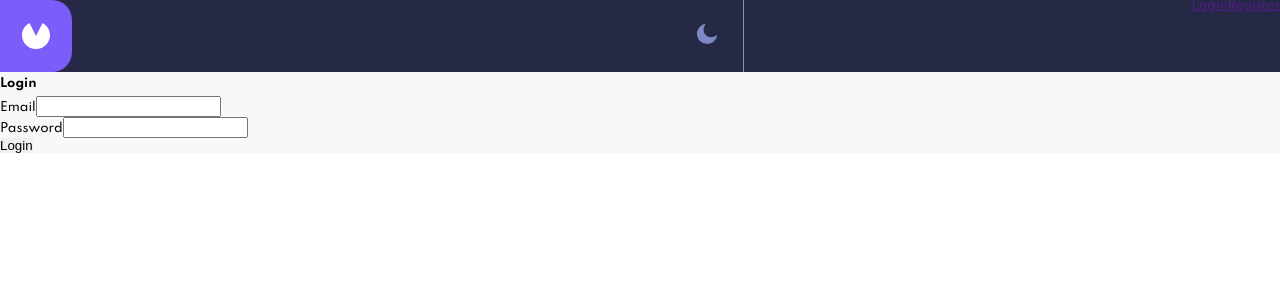
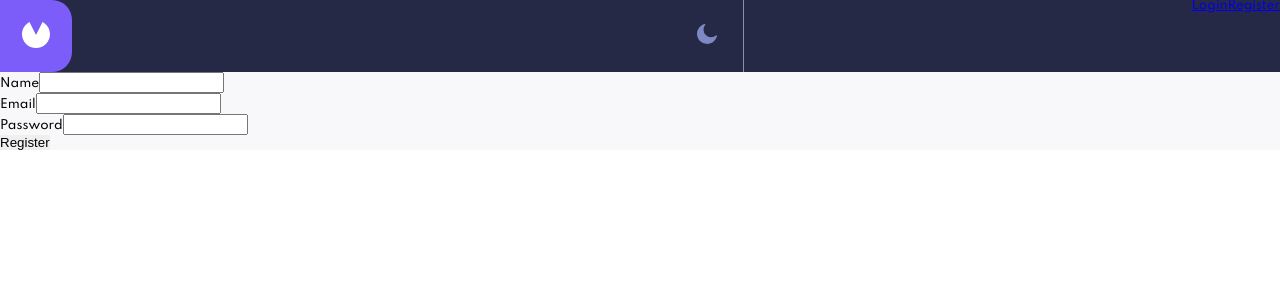
Before and after one commit to ormus395/invoicee, a React (Create React App) app in the folder client/: page /register in a window 1280 px wide. Shown: the top 300 px of the page. Built offline with nearby package versions, Linux system fonts and the light colour scheme.

Commit message:
Added redirect after login

```diff
--- a/client/package.json
+++ b/client/package.json
@@ -9,6 +9,7 @@
     "@testing-library/user-event": "^12.8.3",
     "react": "^17.0.1",
     "react-dom": "^17.0.1",
+    "react-router-dom": "^5.2.0",
     "react-scripts": "4.0.3",
     "web-vitals": "^1.1.1"
   },
--- a/client/src/App.js
+++ b/client/src/App.js
@@ -1,9 +1,22 @@
 import { useEffect, useState } from "react";
+import {
+  BrowserRouter as Router,
+  Switch,
+  Route,
+  Redirect,
+  useHistory,
+  useLocation,
+} from "react-router-dom";
 
+// service imports
 import authService from "./services/auth";
+import userService from "./services/user";
 
+// component and view imports
 import NavBar from "./components/NavBar";
 import LoginForm from "./components/LoginForm";
+import RegisterForm from "./components/RegisterForm";
+import Landing from "./views/Landing";
 import Dashboard from "./views/Dashboard";
 
 function App() {
@@ -28,6 +41,9 @@ function App() {
       localStorage.setItem("user", JSON.stringify(loggedUser));
 
       setUser(loggedUser);
+
+      // this is probably not ok. should find react router way to redirect
+      window.location = "/dashboard";
     } catch (err) {
       console.log(err);
     }
@@ -43,11 +59,58 @@ function App() {
 
     setUser(null);
   };
+
+  const handleRegister = async (newUser) => {
+    console.log("register user");
+
+    try {
+      const registeredUser = await userService.register(newUser);
+
+      console.log(registeredUser);
+    } catch (err) {
+      console.log(err);
+    }
+  };
   return (
-    <div className="App">
-      <NavBar user={user} handleLogout={handleLogout} />
-      {user ? <Dashboard /> : <LoginForm handleLogin={handleLogin} />}
-    </div>
+    <Router>
+      <div className="App">
+        <NavBar user={user} handleLogout={handleLogout} />
+        <Switch>
+          <PrivateRoute path="/profile">
+            <h1>Profile</h1>
+          </PrivateRoute>
+          <PrivateRoute path="/dashboard">
+            <Dashboard user={user} />
+          </PrivateRoute>
+          <Route path="/login">
+            <LoginForm handleLogin={handleLogin} />
+          </Route>
+          <Route path="/register">
+            <RegisterForm handleRegister={handleRegister} />
+          </Route>
+          <Route path="/">
+            <Landing />
+          </Route>
+        </Switch>
+      </div>
+    </Router>
+  );
+}
+
+function PrivateRoute({ children, ...rest }) {
+  let auth = authService.getUser();
+
+  return (
+    <Route
+      {...rest}
+      render={({ location }) =>
+        auth ? (
+          children
+        ) : (
+          <Redirect to={{ pathname: "/login", state: { from: location } }} />
+        )
+      }
+    />
   );
 }
 
--- a/client/src/components/NavBar/index.js
+++ b/client/src/components/NavBar/index.js
@@ -3,6 +3,7 @@ import logo from "../../assets/logo.svg";
 import moon from "../../assets/icon-moon.svg";
 import avatar from "../../assets/image-avatar.jpg";
 
+import { Link } from "react-router-dom";
 import Dropdown from "../Dropdown";
 
 const NavBar = (props) => {
@@ -15,7 +16,9 @@ const NavBar = (props) => {
   return (
     <nav className="navbar">
       <div className="logo">
-        <img src={logo} alt="Logo" />
+        <Link to="/">
+          <img src={logo} alt="Logo" />
+        </Link>
       </div>
       <div className="theme-toggle">
         <img src={moon} alt="" />
@@ -30,17 +33,15 @@ const NavBar = (props) => {
               closed: true,
             }}
           >
-            <a href="#">Your Invoices</a>
-            <a href="#">Profile</a>
-            <a href="#" onClick={(e) => handleLogout(e)}>
-              Logout
-            </a>
+            <Link to="/dashboard">Invoices</Link>
+            <Link to="/profile">Profile</Link>
+            <button onClick={(e) => handleLogout(e)}>Logout</button>
           </Dropdown>
         </div>
       ) : (
         <div>
-          <a href="">Login</a>
-          <a href="">Register</a>
+          <Link to="/login">Login</Link>
+          <Link to="/register">Register</Link>
         </div>
       )}
     </nav>
--- /dev/null
+++ b/client/src/components/RegisterForm/index.js
@@ -0,0 +1,56 @@
+import { useState } from "react";
+
+const RegisterForm = ({ handleRegister }) => {
+  const [formState, setFormState] = useState({
+    name: "",
+    email: "",
+    password: "",
+  });
+
+  const handleSubmit = (e) => {
+    e.preventDefault();
+    handleRegister(formState);
+  };
+
+  const handleChange = (e) => {
+    setFormState({
+      ...formState,
+      [e.target.name]: e.target.value,
+    });
+  };
+
+  return (
+    <form onSubmit={(e) => handleSubmit(e)}>
+      <div>
+        <label htmlFor="name">Name</label>
+        <input
+          onChange={(e) => handleChange(e)}
+          id="name"
+          name="name"
+          type="text"
+        />
+      </div>
+      <div>
+        <label htmlFor="email">Email</label>
+        <input
+          type="email"
+          name="email"
+          id="email"
+          onChange={(e) => handleChange(e)}
+        />
+      </div>
+      <div>
+        <label htmlFor="password">Password</label>
+        <input
+          type="password"
+          name="password"
+          id="password"
+          onChange={(e) => handleChange(e)}
+        />
+      </div>
+      <button>Register</button>
+    </form>
+  );
+};
+
+export default RegisterForm;
--- /dev/null
+++ b/client/src/services/user.js
@@ -0,0 +1,10 @@
+import axios from "axios";
+const baseUrl = "/users/";
+
+const register = async (newUser) => {
+  const response = await axios.post(`${baseUrl}/register`, newUser);
+
+  return response.data;
+};
+
+export default { register };
```
Also changed, not shown: 2 other files (tests, documents, lock files or other folders).
